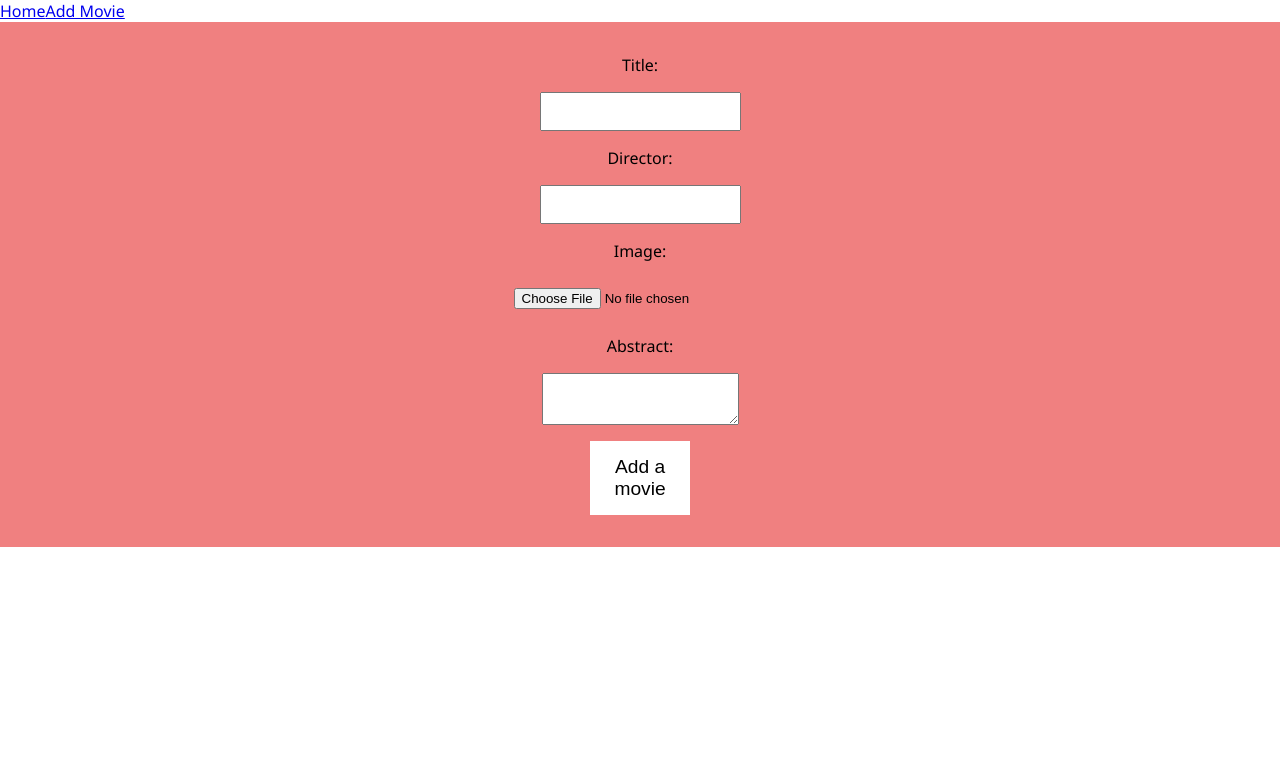
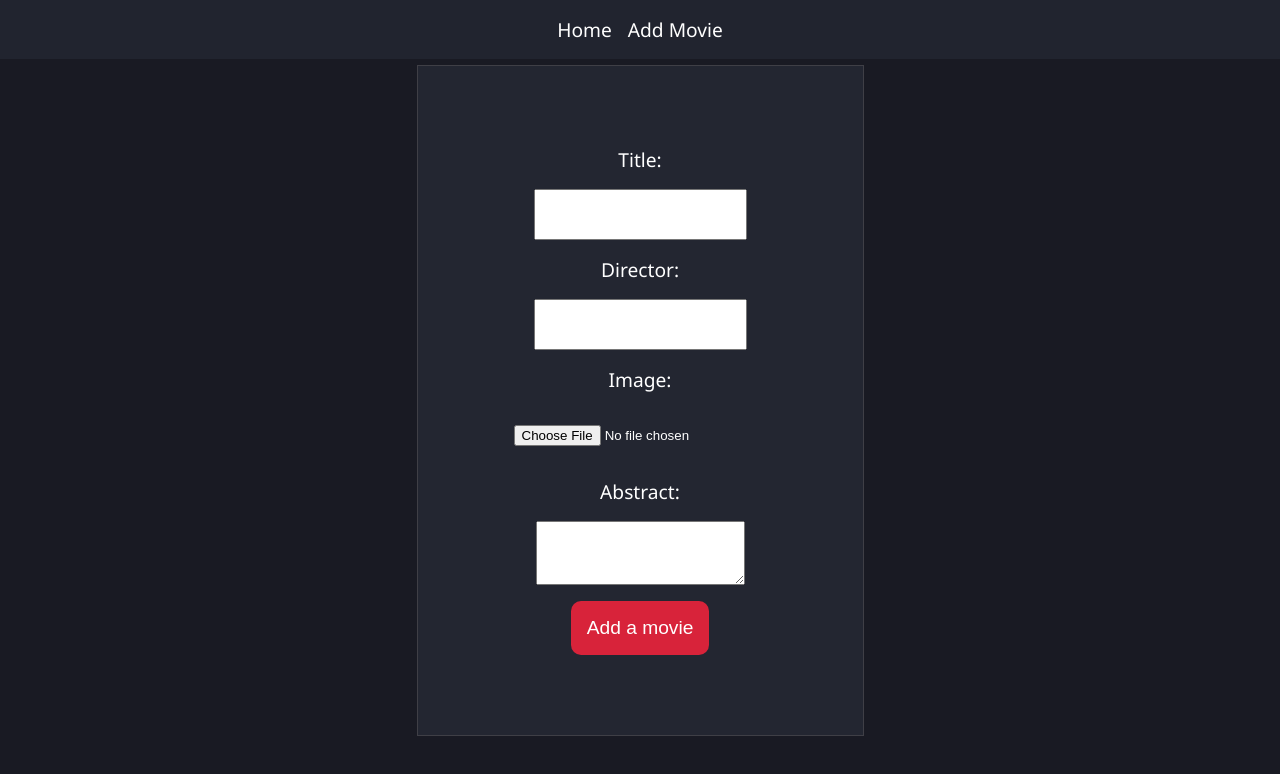
Before and after one commit to SalvatoreMangiacotti/webapp-react, a React (Vite) app: page /movies/create in a window 1280 px wide. Shown: the top 774 px of the page. Built offline with nearby package versions, Linux system fonts and the light colour scheme.

Commit message:
Webapp style - css Complete

```diff
--- a/movies-components/MovieCard.jsx
+++ b/movies-components/MovieCard.jsx
@@ -2,7 +2,7 @@ import { Link } from "react-router-dom"
 
 export default function MovieCard({ movieProps }) {
 
-    const { id, title, author, abstract, image } = movieProps;
+    const { id, title, director, abstract, image } = movieProps;
 
     return (
 
@@ -18,7 +18,7 @@ export default function MovieCard({ movieProps }) {
 
                 <h3>{title}</h3>
 
-                <span>{author}</span>
+                <span>{director}</span>
 
                 <p>{abstract}</p>
 
--- a/movies-components/MovieDetailsCard.jsx
+++ b/movies-components/MovieDetailsCard.jsx
@@ -1,6 +1,6 @@
 export default function MovieDetailsCard({ detailsProps }) {
 
-    const { image, name, author, abstract } = detailsProps;
+    const { image, name, director, abstract } = detailsProps;
 
     return (
 
@@ -17,7 +17,9 @@ export default function MovieDetailsCard({ detailsProps }) {
                 <div className="card_content">
 
                     <h2>{name}</h2>
-                    <span>{author}</span>
+
+                    <span>{director}</span>
+
                     <p>{abstract}</p>
 
                 </div>
--- a/movies-components/MovieReviews.jsx
+++ b/movies-components/MovieReviews.jsx
@@ -3,6 +3,7 @@ export default function MovieReview({ reviewProp }) {
     const { name, text, vote } = reviewProp
 
     return (
+
         <div className="movie_review_card">
 
             <div className="card_content">
@@ -20,6 +21,8 @@ export default function MovieReview({ reviewProp }) {
                 </p>
 
             </div>
+
         </div>
+
     )
 }
--- a/movies-components/ReviewForm.jsx
+++ b/movies-components/ReviewForm.jsx
@@ -50,23 +50,72 @@ export default function ReviewForm({ movie_id, reloadReviews }) {
 
     return (
 
-        <form className="review_form" onSubmit={submitReview}>
+        <div className="reviews_container">
+
+            <form className="review_form"
+
+                onSubmit={submitReview}
+
+            >
 
                 <label>Name</label>
-            <input type="text" name="name" className="form_input" value={formData.name} onChange={setUserInput} />
+
+                <input
+
+                    type="text"
+
+                    name="name"
+
+                    className="form_input"
+
+                    value={formData.name}
+
+                    onChange={setUserInput}
+
+                />
 
                 <label>Review</label>
-            <textarea name="text" className="form_input" value={formData.text} onChange={setUserInput} ></textarea>
+
+                <textarea
+
+                    name="text"
+
+                    className="form_input"
+
+                    value={formData.text}
+
+                    onChange={setUserInput}
+                >
+                </textarea>
 
                 <label>Voto</label>
-            <input type="number" className="form_input" name="vote" min="1" max="5" value={formData.vote} onChange={setUserInput} />
+
+                <input
+
+                    type="number"
+
+                    className="form_input"
+
+                    name="vote"
+
+                    min="1" max="5"
+
+                    value={formData.vote}
+
+                    onChange={setUserInput}
+
+                />
 
                 <button type="submit" className="button">
+
                     Send
+
                 </button>
 
             </form>
 
+        </div>
+
     )
 
 }
--- a/pages/CreateMovie.jsx
+++ b/pages/CreateMovie.jsx
@@ -8,9 +8,9 @@ import axios from "axios"
 import { useState } from "react"
 
 
-// Links
+// Navigate
 
-import { Link, useNavigate } from "react-router-dom"
+import { useNavigate } from "react-router-dom"
 
 
 const initialData = {
@@ -70,7 +70,9 @@ export default function CreateMovie() {
 
     return (
 
-        <form className="review_form" onSubmit={handleSubmit}>
+        <div className="add_movie_container">
+
+            <form className="add_movie_form" onSubmit={handleSubmit}>
 
                 <label>Title:</label>
                 <input
@@ -142,6 +144,8 @@ export default function CreateMovie() {
 
             </form>
 
+        </div>
+
     )
 
 }
--- a/pages/MovieDetails.jsx
+++ b/pages/MovieDetails.jsx
@@ -72,16 +72,22 @@ export default function MovieDetails() {
 
                 </div>
 
-                <h4>{movie.director}</h4>
+                <div className="card_content">
 
-                <p>{movie.abstract}</p>
+                    <h2>{movie.title}</h2>
+
+                    <h2>{movie.director}</h2>
+
+                    <p>{movie.abstract}</p>
+
+                </div>
 
             </section>
 
 
             <section className="reviews">
 
-                <h4>Our community reviews</h4>
+                <h2>Our community reviews</h2>
 
                 {renderMovieReview()}
 
--- a/src/App.css
+++ b/src/App.css
@@ -3,7 +3,9 @@
 * {
 
   margin: 0;
+
   padding: 0;
+
   box-sizing: border-box;
 
 }
@@ -12,6 +14,8 @@
 body {
 
   font-family: "Noto Sans", sans-serif;
+
+  background-color: #191a23;
 
 }
 
@@ -39,48 +43,342 @@ span {
 }
 
 
-/* Main */
+/* Header */
 
-.review_form {
+header {
 
-  display: flex;
-  flex-direction: column;
-  align-items: center;
-  background-color: lightcoral;
-  gap: 1rem;
+  background-color: #232631e7;
 
-  padding: 2rem;
+  position: fixed;
+
+  padding: 1rem;
+
+  width: 100%;
+
+  top: 0;
 
 }
 
-.review_form .button {
+
+header nav ul {
+
+  display: flex;
+
+  justify-content: center;
+
+  gap: 1rem;
+
+}
+
+
+.link {
+
+  color: white;
+
+  font-size: 1.2rem;
+
+  text-decoration: none;
+
+}
+
+
+/* Main */
+
+.movies_container {
+
+  margin-top: 5rem;
+
+  padding: 1rem;
+
+  display: flex;
+
+  justify-content: center;
+
+  flex-wrap: wrap;
+
+  gap: 1rem;
+
+}
+
+
+.movie_card {
+
+  background-color: #232631;
+
+  border: 1px solid #3f3f46;
+
+  width: 25%;
+
+  display: flex;
+
+  flex-direction: column;
+
+  justify-content: space-between;
+
+  align-items: center;
+
+  padding: 1rem;
+
+}
+
+
+.movie_card .card_content {
+
+  background-color: #191a23;
+
+  color: white;
+
+  padding: 1rem;
+
+  border-radius: 15px;
+
+  border: 1px solid #3f3f46;
+
+  display: flex;
+
+  flex-direction: column;
+
+  justify-content: center;
+
+  align-items: center;
+
+  gap: 1rem;
+
+}
+
+
+.movie_card .button {
+
+  border: 0;
+
+  border-radius: 10px;
+
+  padding: 1rem;
+
+  cursor: pointer;
+
+  background-color: #d8233a;
+
+  color: white;
+
+  display: block;
+
+  min-width: 30%;
+
+  text-align: center;
+
+}
+
+
+.button:hover {
+
+  transform: scale(1.2);
+
+}
+
+
+.add_movie_container {
+
+  display: flex;
+
+  justify-content: center;
+
+  align-items: center;
+
+  height: 100vh;
+
+}
+
+
+.add_movie_form {
+
+  background-color: #232631;
+
+  border: 1px solid #3f3f46;
+
+  padding: 5rem;
+
+  color: white;
+
+  font-size: 1.2rem;
+
+  display: flex;
+
+  flex-direction: column;
+
+  justify-content: center;
+
+  align-items: center;
+
+  gap: 1rem;
+
+}
+
+
+.form_input {
+
+  padding: 1rem;
+
+}
+
+
+.add_movie_form .button {
+
+  border: 0;
+
+  border-radius: 10px;
+
+  padding: 1rem;
 
   cursor: pointer;
 
   font-size: 1.2rem;
 
-  padding: 15px;
+  background-color: #d8233a;
 
-  background-color: white;
-
-  border: none;
-
-  width: 100px;
+  color: white;
 
 }
 
 
-.review_form .form_input {
+.reviews_container .review_form {
 
-  padding: 10px;
+  background-color: #232631;
+
+  border: 1px solid #3f3f46;
+
+  padding: 5rem;
+
+  color: white;
+
+  font-size: 1.2rem;
+
+  display: flex;
+
+  flex-direction: column;
+
+  justify-content: center;
+
+  align-items: center;
+
+  gap: 1rem;
+
+}
+
+.reviews_container .review_form .button {
+
+  border: 0;
+
+  border-radius: 10px;
+
+  padding: 1rem;
+
+  cursor: pointer;
+
+  font-size: 1.2rem;
+
+  background-color: #d8233a;
+
+  color: white;
 
 }
 
 
-.movie_review_card {
+.reviews {
 
-  border: 2px solid rgb(255, 102, 0);
-  margin-bottom: 20px;
   padding: 1rem;
 
+  display: flex;
+
+  align-items: center;
+
+  justify-content: center;
+
+  flex-direction: column;
+
+  gap: 1rem;
+
 }
+
+
+.reviews h2 {
+
+  font-size: 2rem;
+
+  color: white;
+
+  background: linear-gradient(100deg, #f93142, #ec622c);
+
+  padding: 1rem;
+
+  border-radius: 10px;
+
+}
+
+
+.reviews .movie_review_card {
+
+  width: 100%;
+
+  font-size: 1.2rem;
+
+}
+
+
+.reviews .movie_review_card .card_content {
+
+  background-color: #232631;
+
+  border: 1px solid #3f3f46;
+
+  padding: 1rem;
+
+  color: white;
+
+  font-size: 1.2rem;
+
+}
+
+
+.movie_details {
+
+  padding: 1rem;
+
+  background-color: #232631;
+
+  border: 1px solid #3f3f46;
+
+  width: 50%;
+
+  margin: 0 auto;
+
+  margin-top: 5rem;
+
+  margin-bottom: 1rem;
+
+  display: flex;
+
+  justify-content: center;
+
+  gap: 1rem;
+
+}
+
+
+.movie_details .card_content {
+
+  display: flex;
+
+  flex-direction: column;
+
+  gap: 1rem;
+
+  color: white;
+
+  font-size: 1.2rem;
+
+  padding: 1rem;
+
+  border-radius: 10px;
+
+}
```
Lines whose indentation alone changed are shown as unchanged.
